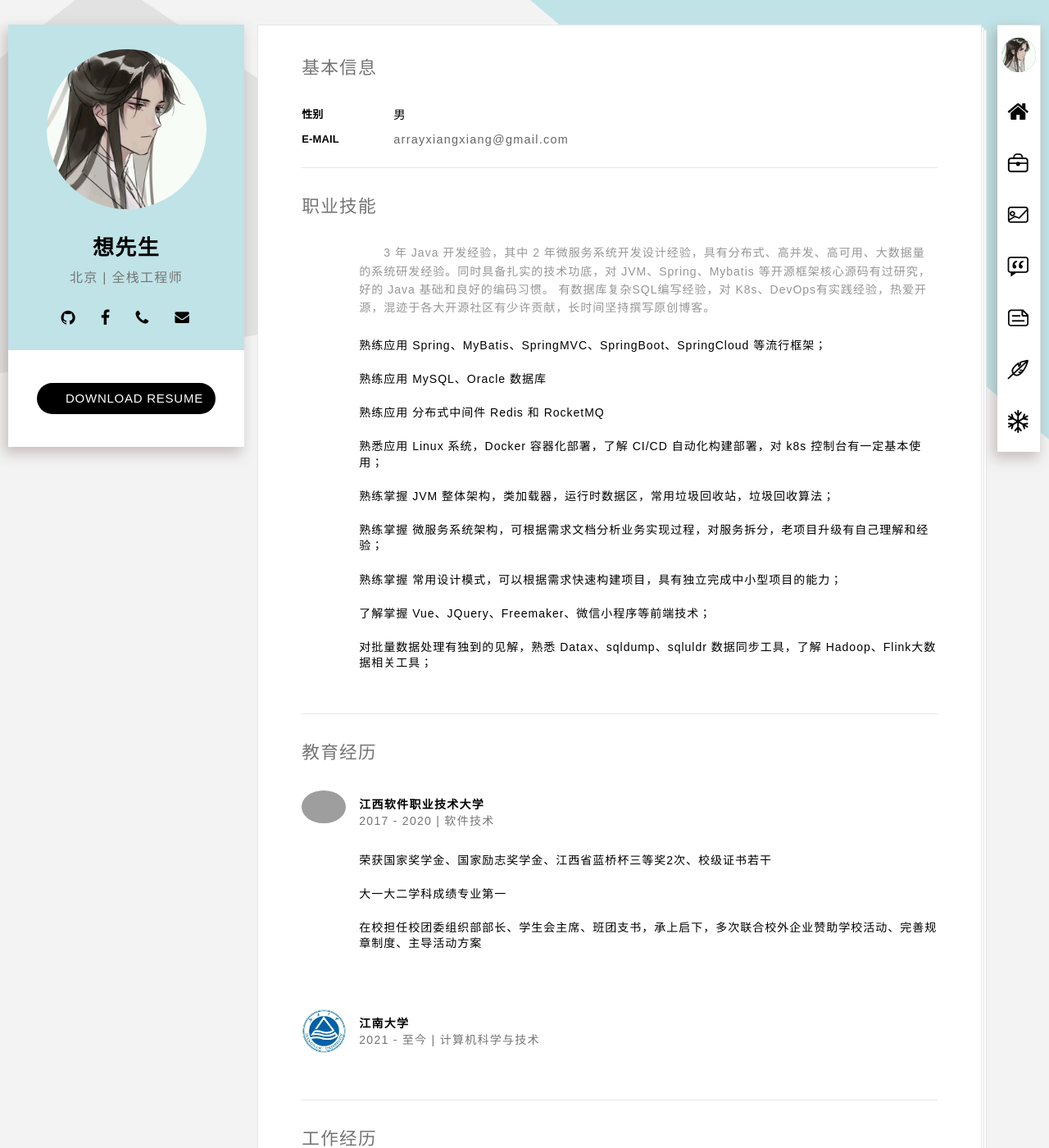
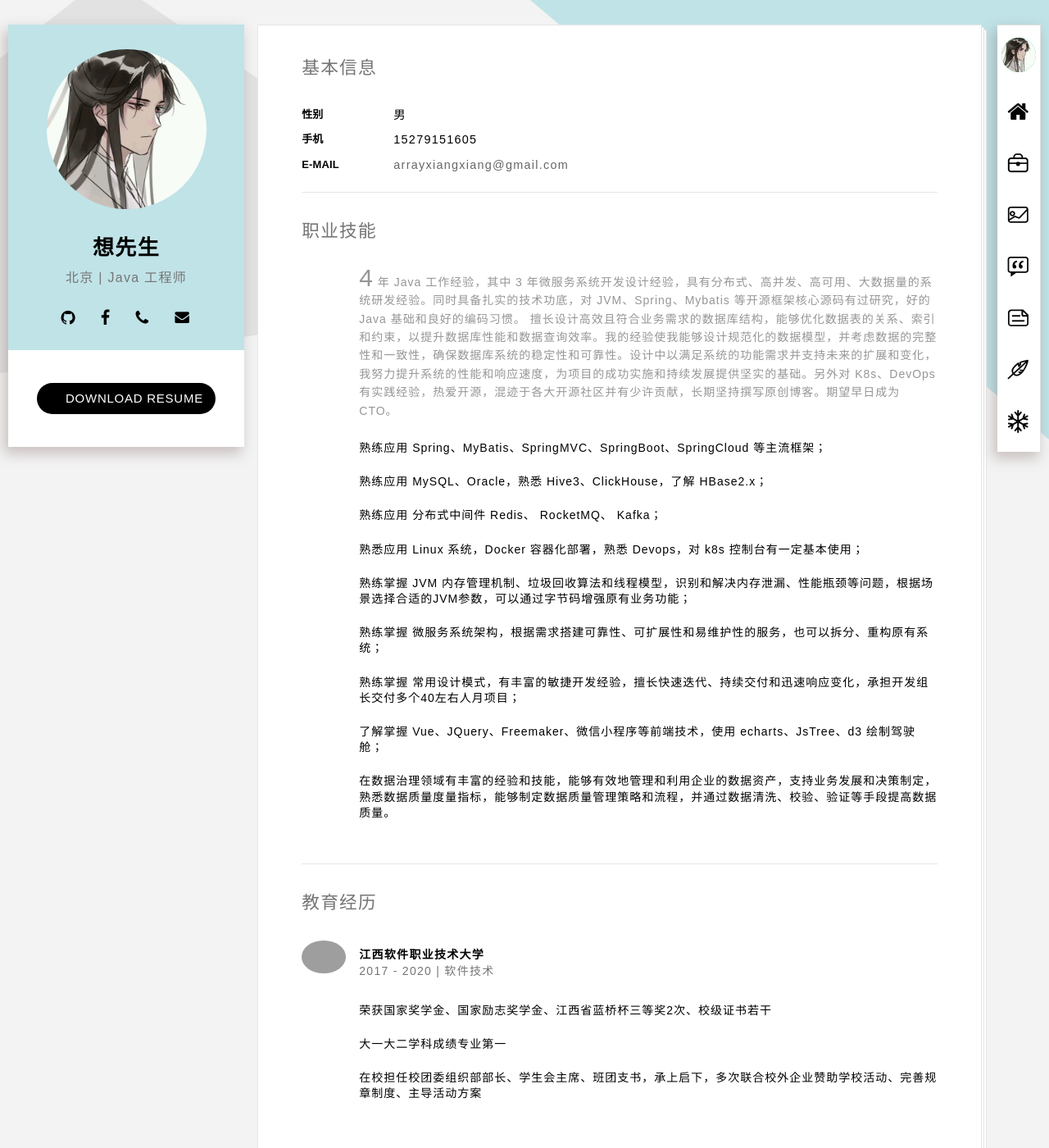
Before and after one commit to YuncenLiu/resume.io, a Jekyll site: the page built from index.html, in a window 1280 px wide and 1400 px high. Shown: the whole window at 82% size. Built offline with Jekyll 4.4.1, drawn with Linux system fonts in a browser that asks for light colours; some web fonts are replaced; comment, search, counter and statistics services are not loaded; some of the changed text lies outside the part shown; grey boxes are pictures that could not be loaded.

Commit message:
2024年-2月

```diff
--- a/_config.yml
+++ b/_config.yml
@@ -2,7 +2,7 @@
 name: 想先生
 location: 北京
 #company: IBM
-position: 全栈工程师
+position: Java 工程师
 github: https://gitee.com/Array_Xiang
 facebook: https://www.facebook.com/profile.php?id=100090009371849
 phone: 15279151605
--- a/_includes/footer.html
+++ b/_includes/footer.html
@@ -2,7 +2,7 @@
 <!--    <script async src="//busuanzi.ibruce.info/busuanzi/2.3/busuanzi.pure.mini.js"></script>-->
     <div class="ace-container">
   <div class="ace-footer-cont clear-mrg">
-    <p class="text-center">Copyright &copy; 2023.All rights reserved.<a href="https://liuyuncen.com" style="color:blue">Xiang xiang</a></p>
+    <p class="text-center">Copyright &copy; 2024.All rights reserved.<a href="https://liuyuncen.com" style="color:blue">Xiang xiang</a></p>
       <p class="text-center"><span id="busuanzi_container_site_pv">本站总访问量<span id="busuanzi_value_site_pv"></span>次</span></p>
   </div>
     </div><!-- .ace-container -->
--- a/_includes/resumer_01-basic.html
+++ b/_includes/resumer_01-basic.html
@@ -10,8 +10,8 @@
 <!--                <dt class="text-upper">Gitee</dt>-->
 <!--                <dd>20 Feb 1999</dd>-->
 
-<!--                <dt class="text-upper">手机</dt>-->
-<!--                <dd>**</dd>-->
+                <dt class="text-upper">手机</dt>
+                <dd>15279151605</dd>
 
                 <dt class="text-upper">e-mail</dt>
                 <dd><a style="text-decoration:none;color:#666666" href="mailto:array_xiangxiang@163.com">arrayxiangxiang@gmail.com</a></dd>
--- a/_includes/resumer_02-profetional.html
+++ b/_includes/resumer_02-profetional.html
@@ -9,26 +9,26 @@
             <div class="ref-box hreview">
 
                 <div class="ref-info">
-                    <p style="color:#969696">&emsp;&emsp;3 年 Java 开发经验，其中 2 年微服务系统开发设计经验，具有分布式、高并发、高可用、大数据量的系统研发经验。同时具备扎实的技术功底，对 JVM、Spring、Mybatis 等开源框架核心源码有过研究，好的 Java 基础和良好的编码习惯。 有数据库复杂SQL编写经验，对 K8s、DevOps有实践经验，热爱开源，混迹于各大开源社区有少许贡献，长时间坚持撰写原创博客。</p>
+                    <p style="color:#969696"><span style="font-size: 30px">4</span> 年 Java 工作经验，其中 3 年微服务系统开发设计经验，具有分布式、高并发、高可用、大数据量的系统研发经验。同时具备扎实的技术功底，对 JVM、Spring、Mybatis 等开源框架核心源码有过研究，好的 Java 基础和良好的编码习惯。 擅长设计高效且符合业务需求的数据库结构，能够优化数据表的关系、索引和约束，以提升数据库性能和数据查询效率。我的经验使我能够设计规范化的数据模型，并考虑数据的完整性和一致性，确保数据库系统的稳定性和可靠性。设计中以满足系统的功能需求并支持未来的扩展和变化，我努力提升系统的性能和响应速度，为项目的成功实施和持续发展提供坚实的基础。另外对 K8s、DevOps有实践经验，热爱开源，混迹于各大开源社区并有少许贡献，长期坚持撰写原创博客。期望早日成为CTO。</p>
 
                     <blockquote class="ref-cont clear-mrg">
-                        <p>熟练应用 Spring、MyBatis、SpringMVC、SpringBoot、SpringCloud 等流行框架；
+                        <p>熟练应用 Spring、MyBatis、SpringMVC、SpringBoot、SpringCloud 等主流框架；
                         </p>
-                        <p>熟练应用 MySQL、Oracle 数据库
+                        <p>熟练应用 MySQL、Oracle，熟悉 Hive3、ClickHouse，了解 HBase2.x；
                         </p>
-                        <p>熟练应用 分布式中间件 Redis 和 RocketMQ
+                        <p>熟练应用 分布式中间件 Redis、 RocketMQ、 Kafka；
                         </p>
-                        <p>熟悉应用 Linux 系统，Docker 容器化部署，了解 CI/CD 自动化构建部署，对 k8s 控制台有一定基本使用；
+                        <p>熟悉应用 Linux 系统，Docker 容器化部署，熟悉 Devops，对 k8s 控制台有一定基本使用；
                         </p>
-                        <p>熟练掌握 JVM 整体架构，类加载器，运行时数据区，常用垃圾回收站，垃圾回收算法；
+                        <p>熟练掌握 JVM 内存管理机制、垃圾回收算法和线程模型，识别和解决内存泄漏、性能瓶颈等问题，根据场景选择合适的JVM参数，可以通过字节码增强原有业务功能；
                         </p>
-                        <p>熟练掌握 微服务系统架构，可根据需求文档分析业务实现过程，对服务拆分，老项目升级有自己理解和经验；
+                        <p>熟练掌握 微服务系统架构，根据需求搭建可靠性、可扩展性和易维护性的服务，也可以拆分、重构原有系统；
                         </p>
-                        <p>熟练掌握 常用设计模式，可以根据需求快速构建项目，具有独立完成中小型项目的能力；
+                        <p>熟练掌握 常用设计模式，有丰富的敏捷开发经验，擅长快速迭代、持续交付和迅速响应变化，承担开发组长交付多个40左右人月项目；
                         </p>
-                        <p>了解掌握 Vue、JQuery、Freemaker、微信小程序等前端技术；
+                        <p>了解掌握 Vue、JQuery、Freemaker、微信小程序等前端技术，使用 echarts、JsTree、d3 绘制驾驶舱；
                         </p>
-                        <p>对批量数据处理有独到的见解，熟悉 Datax、sqldump、sqluldr 数据同步工具，了解 Hadoop、Flink大数据相关工具；
+                        <p>在数据治理领域有丰富的经验和技能，能够有效地管理和利用企业的数据资产，支持业务发展和决策制定，熟悉数据质量度量指标，能够制定数据质量管理策略和流程，并通过数据清洗、校验、验证等手段提高数据质量。
                         </p>
                     </blockquote>
                 </div>
```
Also changed, not shown: README.md, snapshot/01.png (deleted), snapshot/02.png (deleted), snapshot/03.png (deleted), snapshot/11_01.png (deleted), snapshot/11_02.png (deleted), snapshot/11_03.png (deleted), snapshot/11_04.png (deleted), 1 other file.
